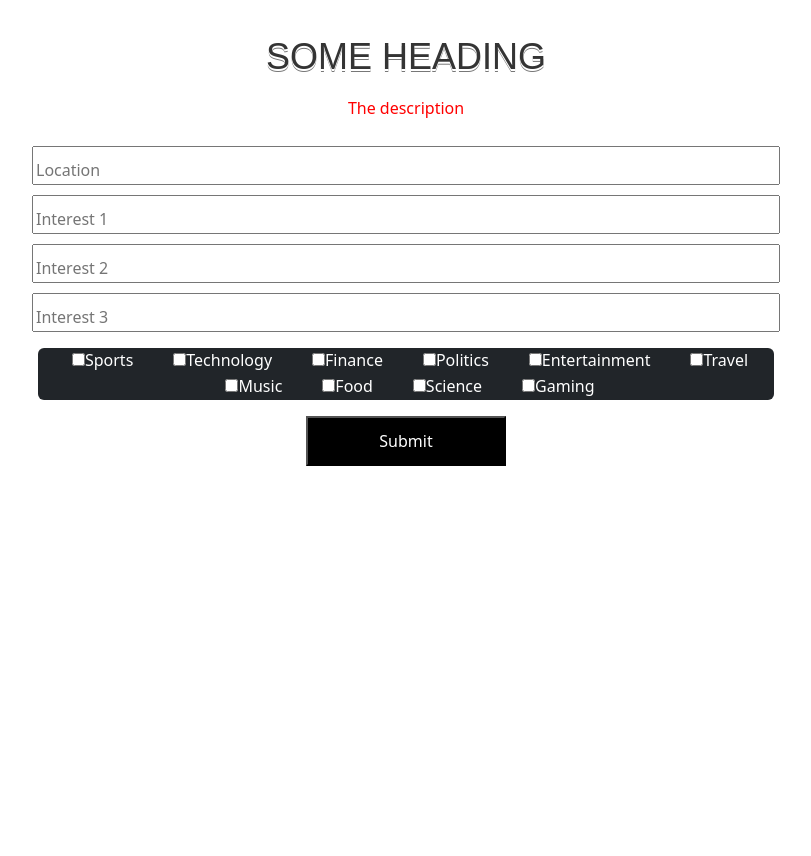
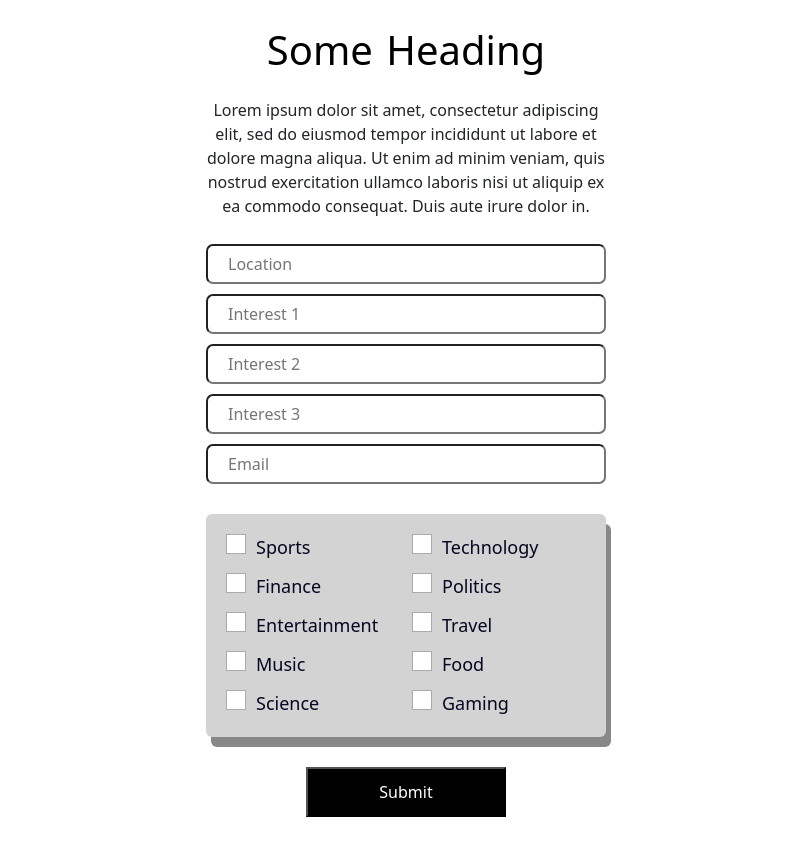
Before and after one commit to Arnav710/mhacks-frontend, a React (Create React App) app: page / in a window 1280 px wide. Shown: the top 856 px of the page, without its empty margins (234-1045 px from the left). Before the commit the page ends 800 px from the top, so only its background shows below. Built offline with nearby package versions, Linux system fonts and the light colour scheme.

Commit message:
style updates

```diff
--- a/src/App.css
+++ b/src/App.css
@@ -1,33 +1,30 @@
 .outer{
-  color: red;
-  width: 60%;
+  width: 400px;
   text-align: center;
   margin:auto;
 
 }
 
 .textInput{
-  margin: 10px;
   display: flex;
   flex-direction: column;
-
 
 }
 
 .inputField{
-  padding-top: 10px;
+  height: 40px;
   margin-top: 10px;
+  border-radius: 7px;
+  padding: 0 10px;
 }
 
 .heading{
-  margin: 1em 0 0.5em 0;
-	color: #343434;
-	font-weight: normal;
-	font-family: 'Ultra', sans-serif;
-	font-size: 36px;
-	line-height: 42px;
-	text-transform: uppercase;
-	text-shadow: 0 2px white, 0 3px #777;
+  font-size: 40px;
+  font-weight: 500;
+  word-spacing: 3px;
+  line-height: 2em;
+  padding-top: 10px;
+  color: black;
 
 }
 
@@ -36,9 +33,97 @@
   height: 50px;
   background-color: black;
   color: white;
+  margin-bottom: 100px;
 }
 
 .submitButton:hover{
   background-color: white;
   color: black;
 }
+
+#inputCheckboxes{
+  display: grid;
+  grid-template-columns: repeat(2, 1fr);
+  grid-template-rows: repeat(5, 1fr);
+  gap: 12px;
+  text-align: left;
+  padding: 20px;
+  margin-top: 30px;
+  margin-bottom: 30px;
+  background-color: lightgray;
+  box-shadow: 5px 10px #888888;
+
+}
+
+.checkboxLabel{
+  padding-left: 30px;
+  color: #040720;
+}
+
+.checkboxInput{
+  padding-top: 30px;
+}
+
+
+input[type="checkbox"] {
+  /* Hide the default checkbox */
+  display: none;
+}
+
+label {
+  /* Style the label to look like a checkbox */
+
+  position: relative;
+  padding-left: 20px;
+  font-size: 18px;
+  cursor: pointer;
+  user-select: none;
+  margin-right: 2px;
+
+}
+
+/* Create the checkbox */
+label:before {
+  content: "";
+  display: inline-block;
+  position: absolute;
+  left: 0;
+  top: 0;
+  width: 20px;
+  height: 20px;
+  border: 1px solid #aaa;
+  background-color: #fff;
+}
+
+/* Style the checkbox when it's checked */
+input[type="checkbox"]:checked + label:before {
+  content: "\2714"; /* Unicode checkmark symbol */
+
+  background-color: #ffffff;
+  /*ackground-color: */ /* Choose your own color */
+
+  height: 20px;
+  width: 20px
+}
+
+/* Style the checkbox when it's hovered */
+label:hover:before {
+  border-color: #666;
+}
+
+/* Style the label when the checkbox is disabled */
+input[type="checkbox"]:disabled + label {
+  color: #aaa;
+  cursor: not-allowed;
+}
+
+/* Style the checkmark when the checkbox is disabled */
+input[type="checkbox"]:disabled + label:before {
+  border-color: #ccc;
+  background-color: #f0f0f0;
+}
+
+.inputField::placeholder{
+  text-align: left;
+  padding-left: 10px;
+}
--- a/src/App.js
+++ b/src/App.js
@@ -20,6 +20,7 @@ function App() {
   const [food, setFood] = useState(false);
   const [science, setScience] = useState(false);
   const [gaming, setGaming] = useState(false);
+  const [email, setEmail] = useState("");
 
 
   function handleSubmit(event) {
@@ -40,6 +41,7 @@ function App() {
       food: food,
       science: science,
       gaming: gaming,
+      email: email
     };
 
     console.log(data);
@@ -60,10 +62,12 @@ function App() {
   return (
     <div class="outer" >
       <h1 className="heading" class="heading">
-        Some heading
+        Some Heading
       </h1>
       <p className="description">
-        The description
+        Lorem ipsum dolor sit amet, consectetur adipiscing elit, sed do eiusmod tempor incididunt
+        ut labore et dolore magna aliqua. Ut enim ad minim veniam, quis nostrud exercitation
+        ullamco laboris nisi ut aliquip ex ea commodo consequat. Duis aute irure dolor in.
       </p>
 
       <form onSubmit={handleSubmit}>
@@ -99,54 +103,63 @@ function App() {
             className="inputField"
             onChange={(e) => setInterest3(e.target.value)}
           />
-      </div>
 
-      <div className="inputCheckboxes" class= "display-7 m-3 rounded text-white bg-dark" >
-
-        <div class="form-check form-check-inline">
-          <input type="checkbox" id="sport" name="sport" onChange={(e) => setSport(e.target.checked)}/>
-          <label htmlFor="sport">Sports</label>
-        </div>
-        <div class="form-check form-check-inline">
-          <input type="checkbox" id="tech" name="tech" onChange={(e) => setTech(e.target.checked)}/>
-          <label htmlFor="tech">Technology</label>
-        </div>
-        <div class="form-check form-check-inline">
-          <input type="checkbox" id="finance" name="finance" onChange={(e) => setFinance(e.target.checked)}/>
-          <label htmlFor="finance">Finance</label>
-        </div>
-        <div class="form-check form-check-inline">
-          <input type="checkbox" id="politics" name="politics" onChange={(e) => setPolitics(e.target.checked)}/>
-          <label htmlFor="politics">Politics</label>
-        </div>
-        <div class="form-check form-check-inline">
-          <input type="checkbox" id="entertainment" name="entertainment" onChange={(e) => setEntertainment(e.target.checked)}/>
-          <label htmlFor="entertainment">Entertainment</label>
-        </div>
-        <div class="form-check form-check-inline">
-          <input type="checkbox" id="travel" name="travel" onChange={(e) => setTravel(e.target.checked)}/>
-          <label htmlFor="travel">Travel</label>
-        </div>
-        <div class="form-check form-check-inline">
-          <input type="checkbox" id="music" name="music" onChange={(e) => setMusic(e.target.checked)}/>
-          <label htmlFor="music">Music</label>
-        </div>
-        <div class="form-check form-check-inline">
-          <input type="checkbox" id="food" name="food" onChange={(e) => setFood(e.target.checked)}/>
-          <label htmlFor="food">Food</label>
-        </div>
-        <div class="form-check form-check-inline">
-          <input type="checkbox" id="science" name="science" onChange={(e) => setScience(e.target.checked)}/>
-          <label htmlFor="science">Science</label>
-        </div>
-        <div class="form-check form-check-inline">
-          <input type="checkbox" id="gaming" name="gaming" onChange={(e) => setGaming(e.target.checked)}/>
-          <label htmlFor="gaming">Gaming</label>
-        </div>
+          <input
+            type="email"
+            placeholder="Email"
+            className="inputField"
+            onChange={(e) => setEmail(e.target.value)}
+          />
 
       </div>
 
+      <div className="inputCheckboxes" class= "display-7 rounded text-white" id="inputCheckboxes">
+
+        <div>
+          <input className = "checkboxInput" type="checkbox" id="sport" name="sport" onChange={(e) => setSport(e.target.checked)}/>
+          <label className="checkboxLabel" htmlFor="sport">Sports</label>
+        </div>
+        <div>
+          <input className = "checkboxInput" type="checkbox" id="tech" name="tech" onChange={(e) => setTech(e.target.checked)}/>
+          <label className = "checkboxLabel"htmlFor="tech">Technology</label>
+        </div>
+        <div >
+          <input className = "checkboxInput"type="checkbox" id="finance" name="finance" onChange={(e) => setFinance(e.target.checked)}/>
+          <label className="checkboxLabel" htmlFor="finance">Finance</label>
+        </div>
+        <div>
+          <input className = "checkboxInput"type="checkbox" id="politics" name="politics" onChange={(e) => setPolitics(e.target.checked)}/>
+          <label className="checkboxLabel"htmlFor="politics">Politics</label>
+        </div>
+        <div >
+          <input className = "checkboxInput"type="checkbox" id="entertainment" name="entertainment" onChange={(e) => setEntertainment(e.target.checked)}/>
+          <label className="checkboxLabel"htmlFor="entertainment">Entertainment</label>
+        </div>
+        <div>
+          <input className = "checkboxInput" type="checkbox" id="travel" name="travel" onChange={(e) => setTravel(e.target.checked)}/>
+          <label className="checkboxLabel"htmlFor="travel">Travel</label>
+        </div>
+        <div>
+          <input className = "checkboxInput" type="checkbox" id="music" name="music" onChange={(e) => setMusic(e.target.checked)}/>
+          <label className="checkboxLabel" htmlFor="music">Music</label>
+        </div>
+        <div>
+          <input className = "checkboxInput"type="checkbox" id="food" name="food" onChange={(e) => setFood(e.target.checked)}/>
+          <label className="checkboxLabel" htmlFor="food">Food</label>
+        </div>
+        <div>
+          <input className = "checkboxInput"type="checkbox" id="science" name="science" onChange={(e) => setScience(e.target.checked)}/>
+          <label className="checkboxLabel" htmlFor="science">Science</label>
+        </div>
+        <div>
+          <input className = "checkboxInput"type="checkbox" id="gaming" name="gaming" onChange={(e) => setGaming(e.target.checked)}/>
+          <label className="checkboxLabel" htmlFor="gaming">Gaming</label>
+        </div>
+      </div>
       <input className="submitButton" type="submit" value="Submit"/>
+      </form>
+
+      <form>
 
       </form>
     </div>
```
